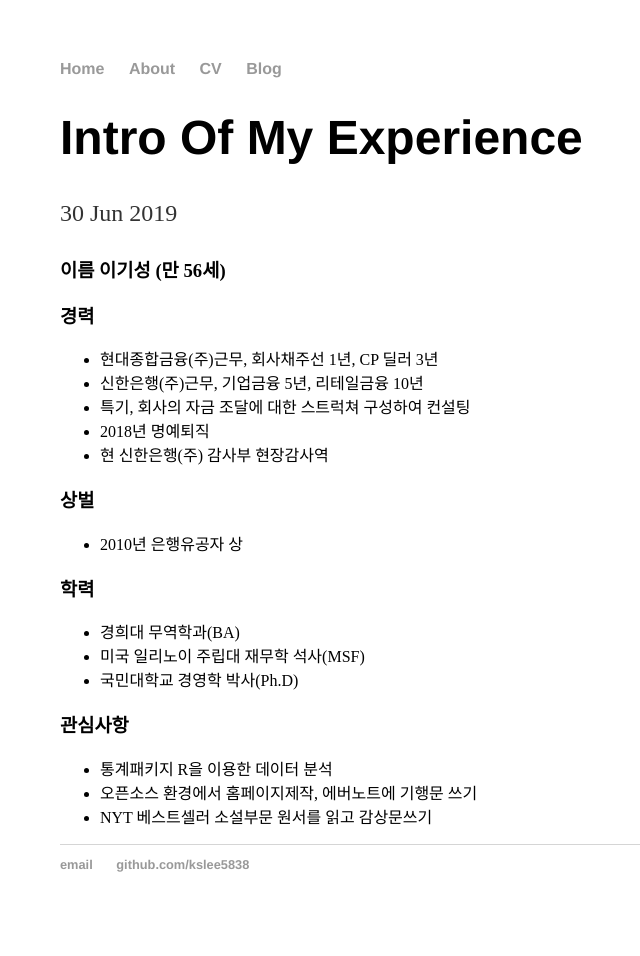
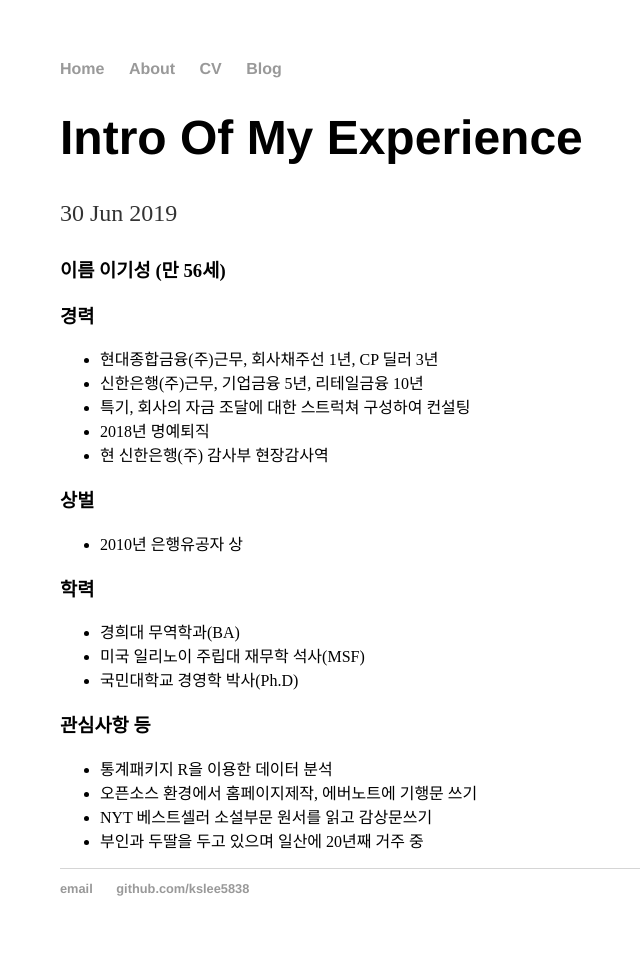
Before and after one commit to kslee5838/kslee5838.github.io, a Jekyll site: the page built from _posts/2019-06-30-intro-of-my-experience.md, in a window 1280 px wide. Shown: the whole page, without its empty margins (132-772 px from the left). Built offline with Jekyll 4.4.1, drawn with Linux system fonts in a browser that asks for light colours; our own code applies the rules of GitHub Pages for plain Markdown files; before the commit the page ends 932 px from its top, so only the background shows below that.

Commit message:
live Ilsan

```diff
--- a/_posts/2019-06-30-intro-of-my-experience.md
+++ b/_posts/2019-06-30-intro-of-my-experience.md
@@ -15,7 +15,8 @@
 * 미국 일리노이 주립대 재무학 석사(MSF)
 * 국민대학교 경영학 박사(Ph.D)
 
-### 관심사항
+### 관심사항 등
 * 통계패키지 R을 이용한 데이터 분석
 * 오픈소스 환경에서 홈페이지제작, 에버노트에 기행문 쓰기
 * NYT 베스트셀러 소설부문 원서를 읽고 감상문쓰기
+* 부인과 두딸을 두고 있으며 일산에 20년째 거주 중
```
